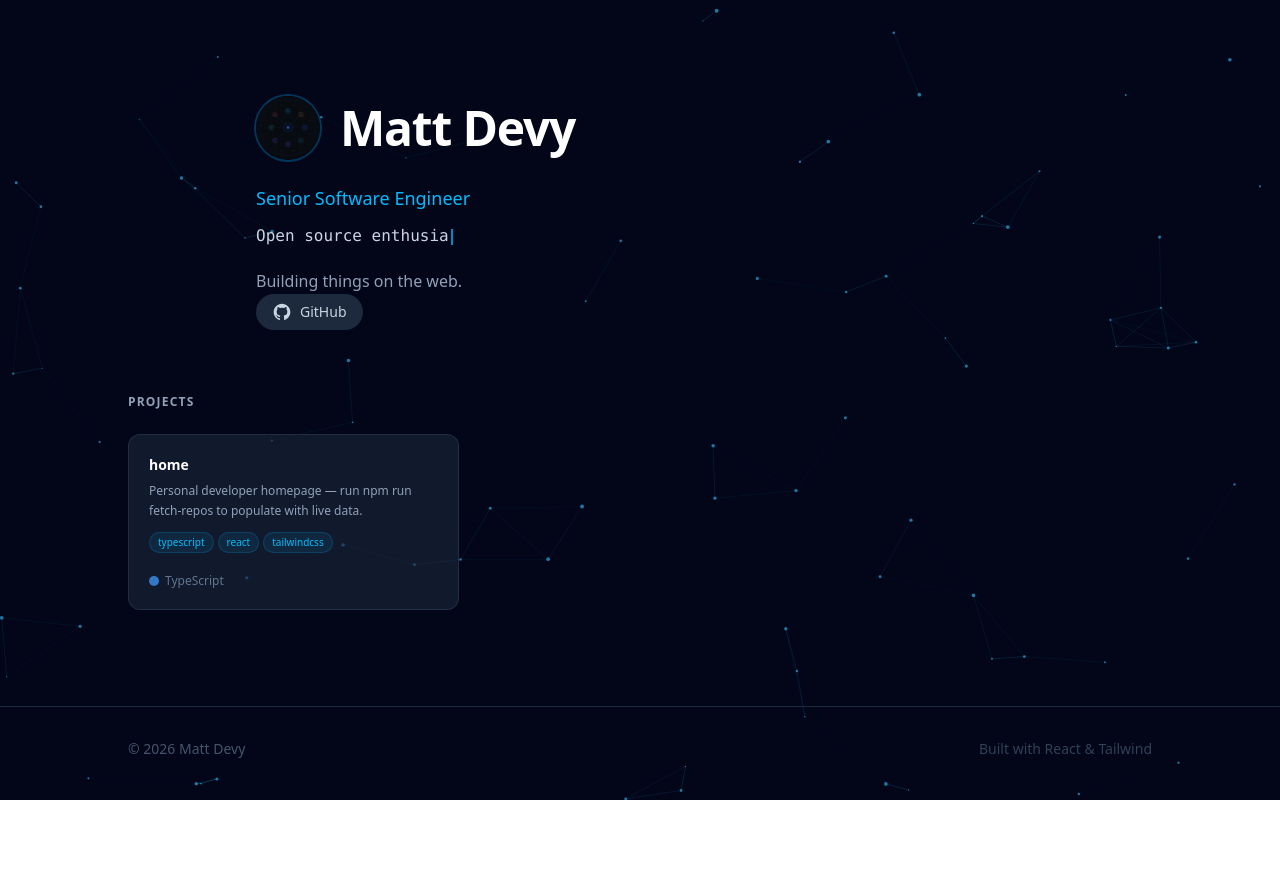
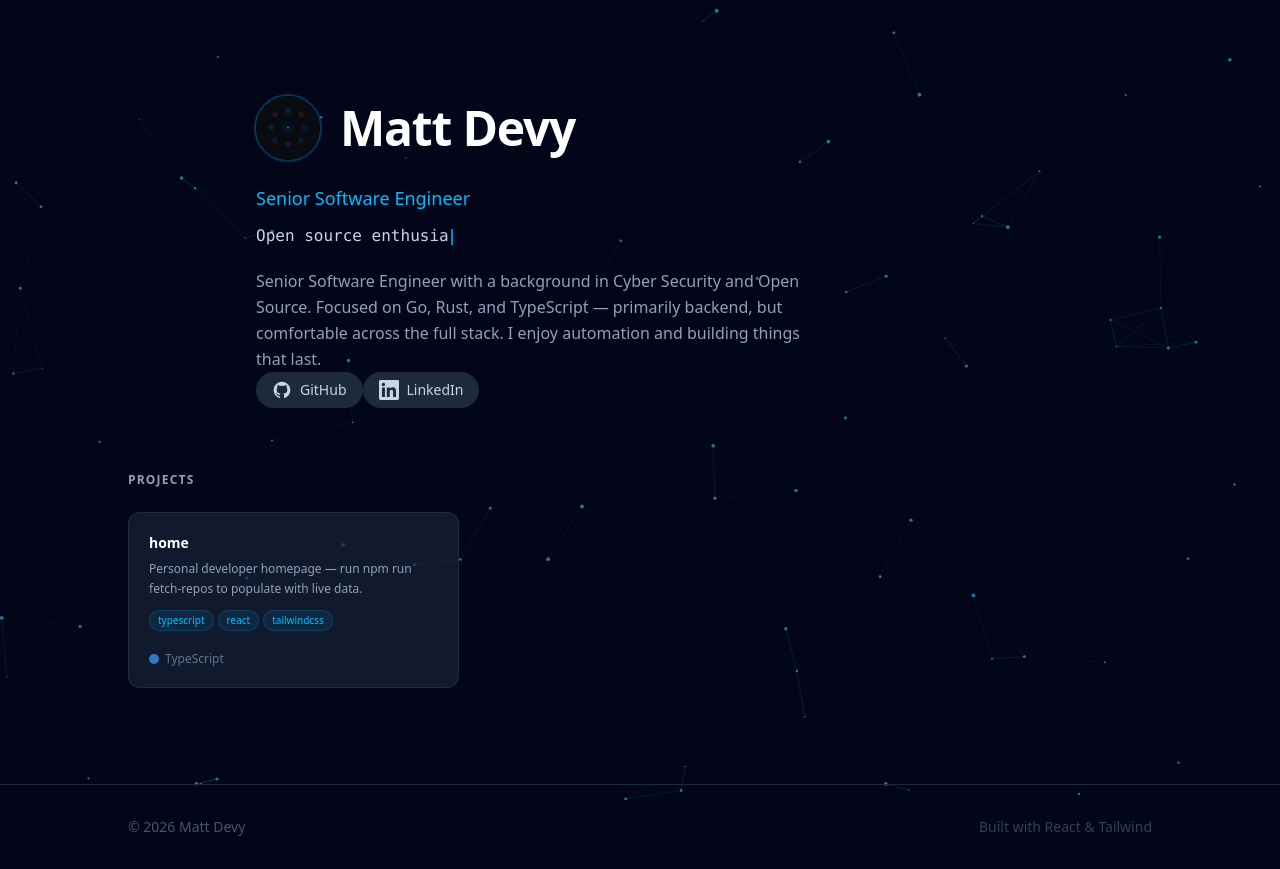
Before and after one commit to MattDevy/home, a React (Vite) app: page / in a window 1280 px wide. Before the commit the page ends 800 px from the top, so only its background shows below. Built offline with nearby package versions, Linux system fonts and the light colour scheme.

Commit message:
Fill out real bio and add LinkedIn link

```diff
--- a/src/config.ts
+++ b/src/config.ts
@@ -1,11 +1,11 @@
 export const config = {
   name: 'Matt Devy',
   title: 'Senior Software Engineer',
-  bio: 'Building things on the web.',
+  bio: "Senior Software Engineer with a background in Cyber Security and Open Source. Focused on Go, Rust, and TypeScript — primarily backend, but comfortable across the full stack. I enjoy automation and building things that last.",
   github: 'MattDevy',
   social: {
     github: 'https://github.com/MattDevy',
-    // linkedin: 'https://linkedin.com/in/...',
+    linkedin: 'https://linkedin.com/in/matthew-devy',
     // email: 'mailto:...',
     // buyMeACoffee: 'https://buymeacoffee.com/...',
   },
```
